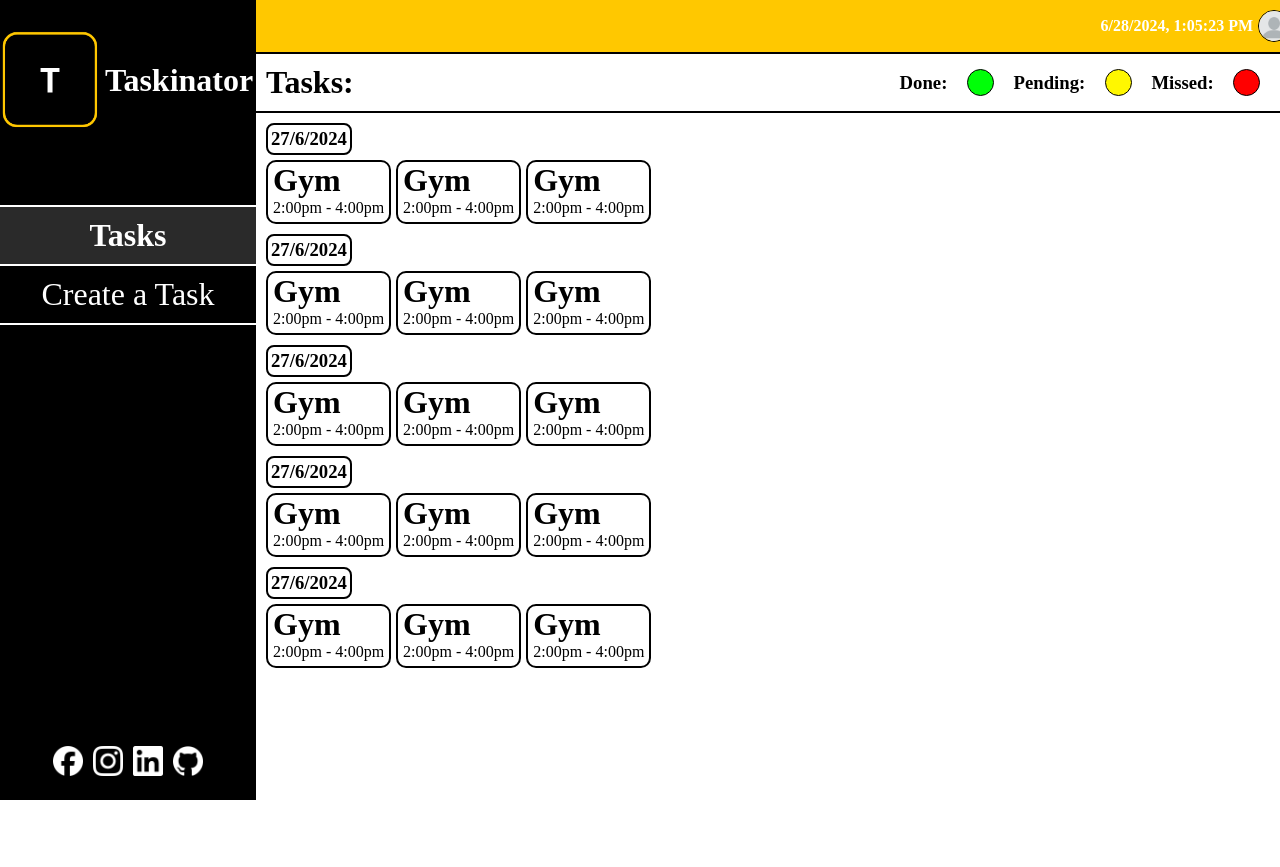
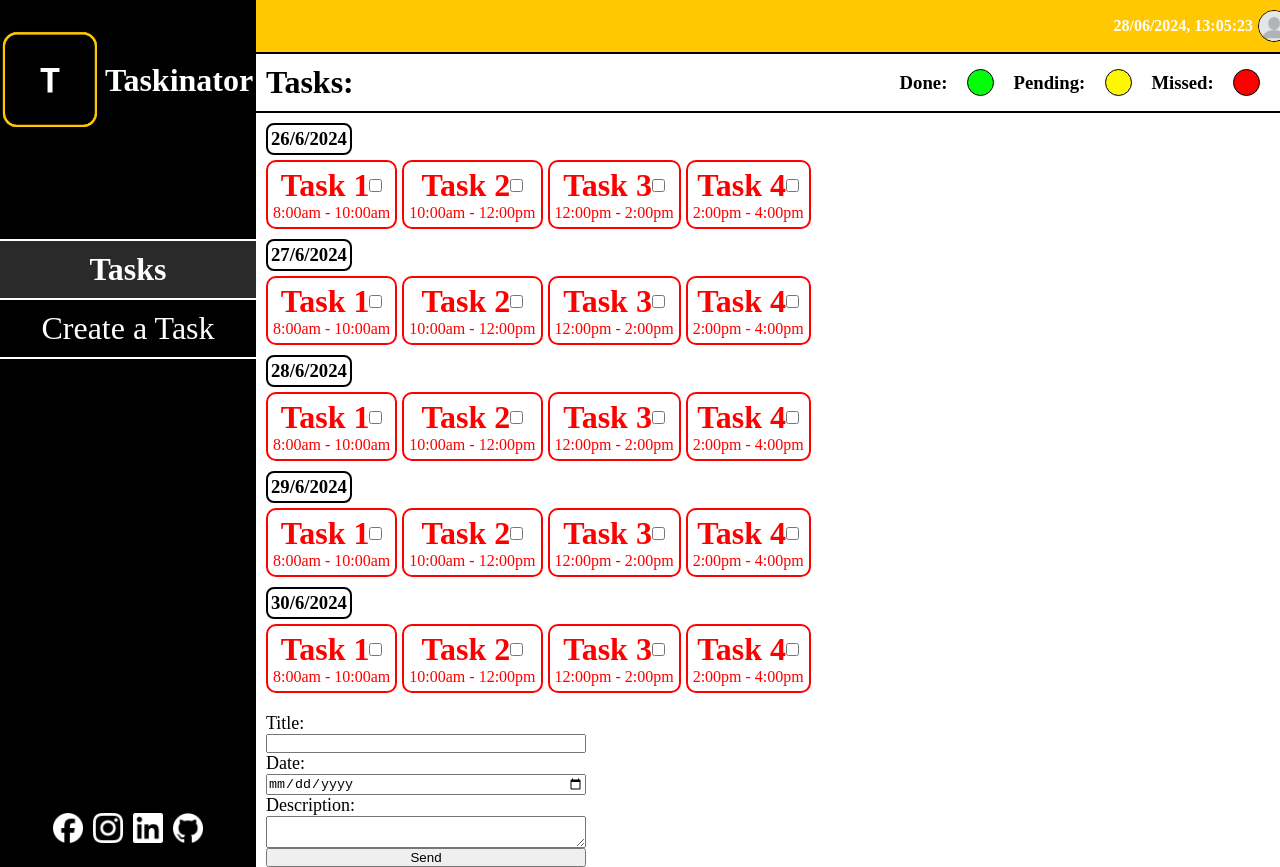
Before and after one commit to jhh977/To-Do-List, a plain HTML site: page index.html in a window 1280 px wide. Before the commit the page ends 800 px from the top, so only its background shows below. Drawn offline with Linux system fonts and the light colour scheme.

Commit message:
was short on time so I added a form that is supposed to add new Tasks

```diff
--- a/Scripts/scripts.js
+++ b/Scripts/scripts.js
@@ -10,5 +10,54 @@ side_bar[0].classList.toggle("show-hide")
 
 const now = new Date();
 
-const currentDateTime = now.toLocaleString();
+const currentDateTime = now.toLocaleString('en-gb');
 document.getElementById('time').innerText = currentDateTime
+
+
+// making tasks change styling by task status (done/pending/missed)
+
+let tasks = document.querySelectorAll('.task')
+
+for(let i=0; i<tasks.length; i++){
+    let checkbox = tasks[i].querySelector('input');
+    let date_time = new Date(tasks[0].dataset.time);
+    if(checkbox.checked){
+        tasks[i].classList.remove('missed','pending')
+        tasks[i].classList.add('done')
+
+    }else{
+        if(now > date_time){
+            tasks[i].classList.remove('done','pending')
+            tasks[i].classList.add('missed')
+        }
+        else{
+            tasks[i].classList.remove('missed','done')
+            tasks[i].classList.add('pending')
+        }
+    }
+
+}
+
+const submitButton = document.getElementById("submit");
+
+
+submitButton.addEventListener("click", function () {
+    const title = titleInput.value;
+    const date = dateInput.value;
+    const details = detailsInput.value;
+
+    if (title !== "" && title !== "") {
+      const newTask = {
+        title: title,
+        data: date,
+        details: details,
+      };
+
+      console.log(newTask);
+
+      response.innerText = "Task added!";
+      e.preventDefault();
+    } else {
+      response.innerText = "Please fill out the required fields.    ";
+    }
+  });
--- a/Styles/styles.css
+++ b/Styles/styles.css
@@ -114,10 +114,34 @@ body{
 }
 
 .task{
-    border: 2px solid black;
+    border: 2px solid;
     border-radius: 10px;
-    padding: 0 5px 5px 5px;
+    padding: 5px;
     margin-right: 5px;
+}
+.task-top{
+    display: flex;
+    flex-direction: row;
+    align-items: center;
+    justify-content: center;
+
+}
+.task-top button{
+}
+
+.done{
+    border-color: #00ff08;
+    color: #00ff08;
+
+}
+.pending{
+    border-color: #fff700;
+    color: #fff700;
+}
+
+.missed{
+    border-color: #ff0000;
+    color: #ff0000;
 }
 
   @media screen and (max-width:600px) {
@@ -129,3 +153,14 @@ body{
         margin-bottom: 5px;
     }
   }
+
+  .form-div{
+    width: 25vw;
+    margin-left: 10px;
+    font-size: large;
+
+  }
+  #addTaskForm{
+    display: flex;
+    flex-direction: column;
+  }
--- a/index.html
+++ b/index.html
@@ -47,18 +47,22 @@
         </div>
         <div class="tasks">
             <div class="single-day">
-                <div class="task-date"><h3>27/6/2024</h3></div>
+                <div class="task-date"><h3>26/6/2024</h3></div>
                 <div class="task-list">
-                    <div class="task">
-                        <h1>Gym</h1>
-                        <p>2:00pm - 4:00pm</p>
+                    <div class="task" data-time="2024-6-26 10:00">
+                        <div class="task-top"><h1>Task 1</h1><input type="checkbox"></div>
+                        <p>8:00am - 10:00am</p>
                     </div>
-                    <div class="task">
-                        <h1>Gym</h1>
-                        <p>2:00pm - 4:00pm</p>
+                    <div class="task" data-time="2024-6-26 12:00">
+                        <div class="task-top"><h1>Task 2</h1><input type="checkbox"></div>
+                        <p>10:00am - 12:00pm</p>
                     </div>
-                    <div class="task">
-                        <h1>Gym</h1>
+                    <div class="task" data-time="2024-6-26 14:00">
+                        <div class="task-top"><h1>Task 3</h1><input type="checkbox"></div>
+                        <p>12:00pm - 2:00pm</p>
+                    </div>
+                    <div class="task" data-time="2024-6-26 16:00">
+                        <div class="task-top"><h1>Task 4</h1><input type="checkbox"></div>
                         <p>2:00pm - 4:00pm</p>
                     </div>
                 </div>
@@ -66,71 +70,98 @@
             <div class="single-day">
                 <div class="task-date"><h3>27/6/2024</h3></div>
                 <div class="task-list">
-                    <div class="task">
-                        <h1>Gym</h1>
-                        <p>2:00pm - 4:00pm</p>
+                    <div class="task" data-time="2024-6-27 10:00">
+                        <div class="task-top"><h1>Task 1</h1><input type="checkbox"></div>
+                        <p>8:00am - 10:00am</p>
                     </div>
-                    <div class="task">
-                        <h1>Gym</h1>
-                        <p>2:00pm - 4:00pm</p>
+                    <div class="task" data-time="2024-6-27 12:00">
+                        <div class="task-top"><h1>Task 2</h1><input type="checkbox"></div>
+                        <p>10:00am - 12:00pm</p>
                     </div>
-                    <div class="task">
-                        <h1>Gym</h1>
+                    <div class="task" data-time="2024-6-27 14:00">
+                        <div class="task-top"><h1>Task 3</h1><input type="checkbox"></div>
+                        <p>12:00pm - 2:00pm</p>
+                    </div>
+                    <div class="task" data-time="2024-6-27 16:00">
+                        <div class="task-top"><h1>Task 4</h1><input type="checkbox"></div>
                         <p>2:00pm - 4:00pm</p>
                     </div>
                 </div>
             </div>
             <div class="single-day">
-                <div class="task-date"><h3>27/6/2024</h3></div>
+                <div class="task-date"><h3>28/6/2024</h3></div>
                 <div class="task-list">
-                    <div class="task">
-                        <h1>Gym</h1>
-                        <p>2:00pm - 4:00pm</p>
+                    <div class="task" data-time="2024-6-28 10:00">
+                        <div class="task-top"><h1>Task 1</h1><input type="checkbox"></div>
+                        <p>8:00am - 10:00am</p>
                     </div>
-                    <div class="task">
-                        <h1>Gym</h1>
-                        <p>2:00pm - 4:00pm</p>
+                    <div class="task" data-time="2024-6-28 12:00">
+                        <div class="task-top"><h1>Task 2</h1><input type="checkbox"></div>
+                        <p>10:00am - 12:00pm</p>
                     </div>
-                    <div class="task">
-                        <h1>Gym</h1>
+                    <div class="task" data-time="2024-6-28 14:00">
+                        <div class="task-top"><h1>Task 3</h1><input type="checkbox"></div>
+                        <p>12:00pm - 2:00pm</p>
+                    </div>
+                    <div class="task" data-time="2024-6-28 16:00">
+                        <div class="task-top"><h1>Task 4</h1><input type="checkbox"></div>
                         <p>2:00pm - 4:00pm</p>
                     </div>
                 </div>
             </div>
             <div class="single-day">
-                <div class="task-date"><h3>27/6/2024</h3></div>
+                <div class="task-date"><h3>29/6/2024</h3></div>
                 <div class="task-list">
-                    <div class="task">
-                        <h1>Gym</h1>
-                        <p>2:00pm - 4:00pm</p>
+                    <div class="task" data-time="2024-6-29 10:00">
+                        <div class="task-top"><h1>Task 1</h1><input type="checkbox"></div>
+                        <p>8:00am - 10:00am</p>
                     </div>
-                    <div class="task">
-                        <h1>Gym</h1>
-                        <p>2:00pm - 4:00pm</p>
+                    <div class="task" data-time="2024-6-29 12:00">
+                        <div class="task-top"><h1>Task 2</h1><input type="checkbox"></div>
+                        <p>10:00am - 12:00pm</p>
                     </div>
-                    <div class="task">
-                        <h1>Gym</h1>
+                    <div class="task" data-time="2024-6-29 14:00">
+                        <div class="task-top"><h1>Task 3</h1><input type="checkbox"></div>
+                        <p>12:00pm - 2:00pm</p>
+                    </div>
+                    <div class="task" data-time="2024-6-29 16:00">
+                        <div class="task-top"><h1>Task 4</h1><input type="checkbox"></div>
                         <p>2:00pm - 4:00pm</p>
                     </div>
                 </div>
             </div>
             <div class="single-day">
-                <div class="task-date"><h3>27/6/2024</h3></div>
+                <div class="task-date"><h3>30/6/2024</h3></div>
                 <div class="task-list">
-                    <div class="task">
-                        <h1>Gym</h1>
-                        <p>2:00pm - 4:00pm</p>
+                    <div class="task" data-time="2024-6-30 10:00">
+                        <div class="task-top"><h1>Task 1</h1><input type="checkbox"></div>
+                        <p>8:00am - 10:00am</p>
                     </div>
-                    <div class="task">
-                        <h1>Gym</h1>
-                        <p>2:00pm - 4:00pm</p>
+                    <div class="task" data-time="2024-6-30 12:00">
+                        <div class="task-top"><h1>Task 2</h1><input type="checkbox"></div>
+                        <p>10:00am - 12:00pm</p>
                     </div>
-                    <div class="task">
-                        <h1>Gym</h1>
+                    <div class="task" data-time="2024-6-30 14:00">
+                        <div class="task-top"><h1>Task 3</h1><input type="checkbox"></div>
+                        <p>12:00pm - 2:00pm</p>
+                    </div>
+                    <div class="task" data-time="2024-6-30 16:00">
+                        <div class="task-top"><h1>Task 4</h1><input type="checkbox"></div>
                         <p>2:00pm - 4:00pm</p>
                     </div>
                 </div>
             </div>
+        </div>
+        <div class="form-div">
+            <form id="addTaskForm">
+                <label for="Task Title">Title:</label>
+                <input type="text" id="title" name="title" required>
+                <label for="Date">Date:</label>
+                <input type="date" id="date" name="date" required>
+                <label for="Description">Description:</label>
+                <textarea id="description" name="description"></textarea>
+                <button type="submit">Send</button>
+            </form>
         </div>
         </div>
     </div>
```
